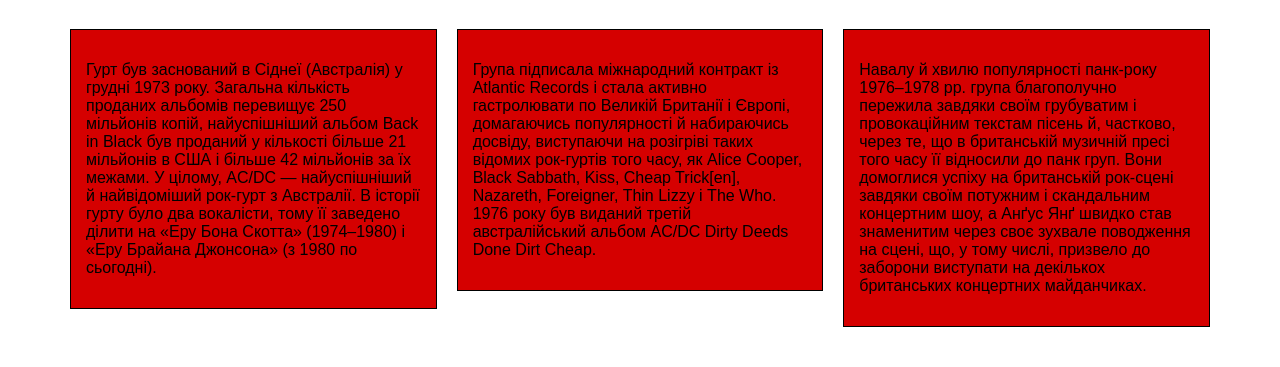
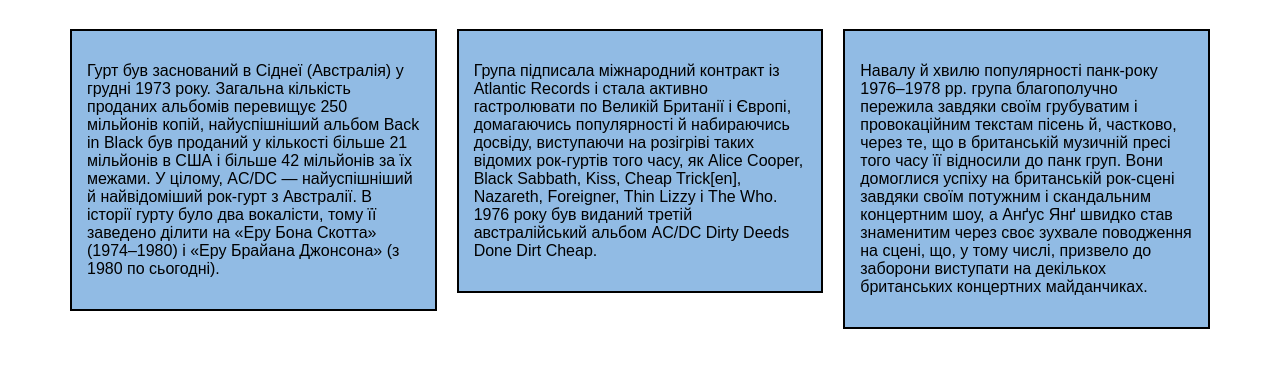
Before and after one commit to mak-zub/practice, a plain HTML site: page Практична робота 5/index.html in a window 1280 px wide. Shown: the part 81-448 px from the top of the page. Drawn offline with Linux system fonts and the light colour scheme.

Commit message:
Update style.css

```diff
--- a/Практична робота 5/style.css
+++ b/Практична робота 5/style.css
@@ -28,8 +28,8 @@ h1{
 }
 
 .block {
-    background-color: #d50000;
-    border: 1px solid #000000;
+  background-color: #91bbe4;
+    border: 2px solid #000000;
     margin: 10px;
     padding: 15px;
     box-sizing: border-box;
```
